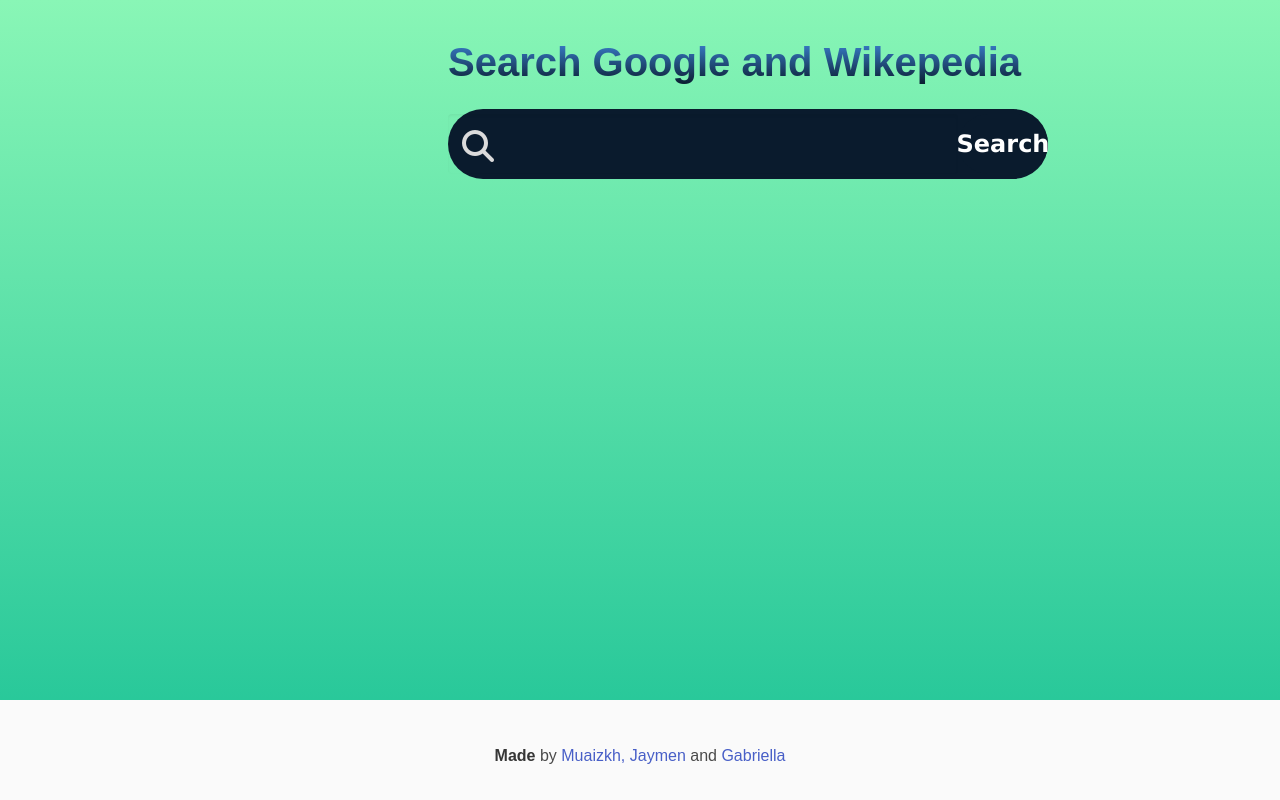
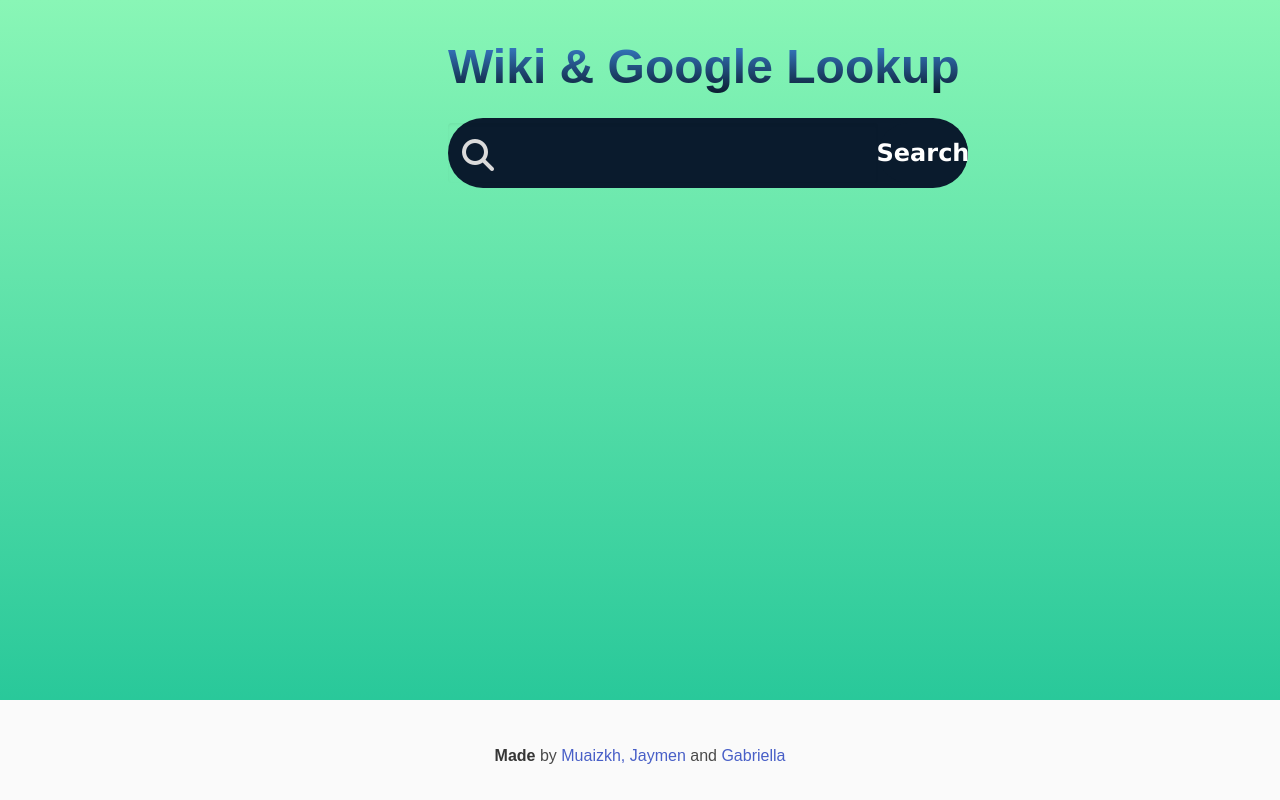
Before and after one commit to Muaizkh/Search-Displayer, a plain HTML site: page index.html in a window 1280 px wide. Drawn offline with nearby package versions, Linux system fonts and the light colour scheme.

Commit message:
change title name  and size

```diff
--- a/assets/css/style.css
+++ b/assets/css/style.css
@@ -75,7 +75,7 @@
 #search {
     background: var(--dark);
     height: 70px;
-    width: 600px;
+    width: 520px;
     border-radius:40px;
 }
 /* Users input on the search bar */
--- a/index.html
+++ b/index.html
@@ -36,8 +36,8 @@
                </select> -->
            </div>
         </div>
-        <div class="column is-6 is-justify-content-space-evenly">
-            <h1 class="title is-2">Search Google and Wikepedia</h1>
+        <div class="column is-6 is-justify-content-center is-align-text-center">
+            <h1 class="title is-1">Wiki & Google Lookup</h1>
             <div id="search" class="input-container is-flex  control is-align-items-center is-justify-content-space-between has-icons-left">
                 <input class="input is-size-4 has-text-white" id="search-input" type="text">
                     <div id="search-icon" class="icon is-left is-medium">
```
